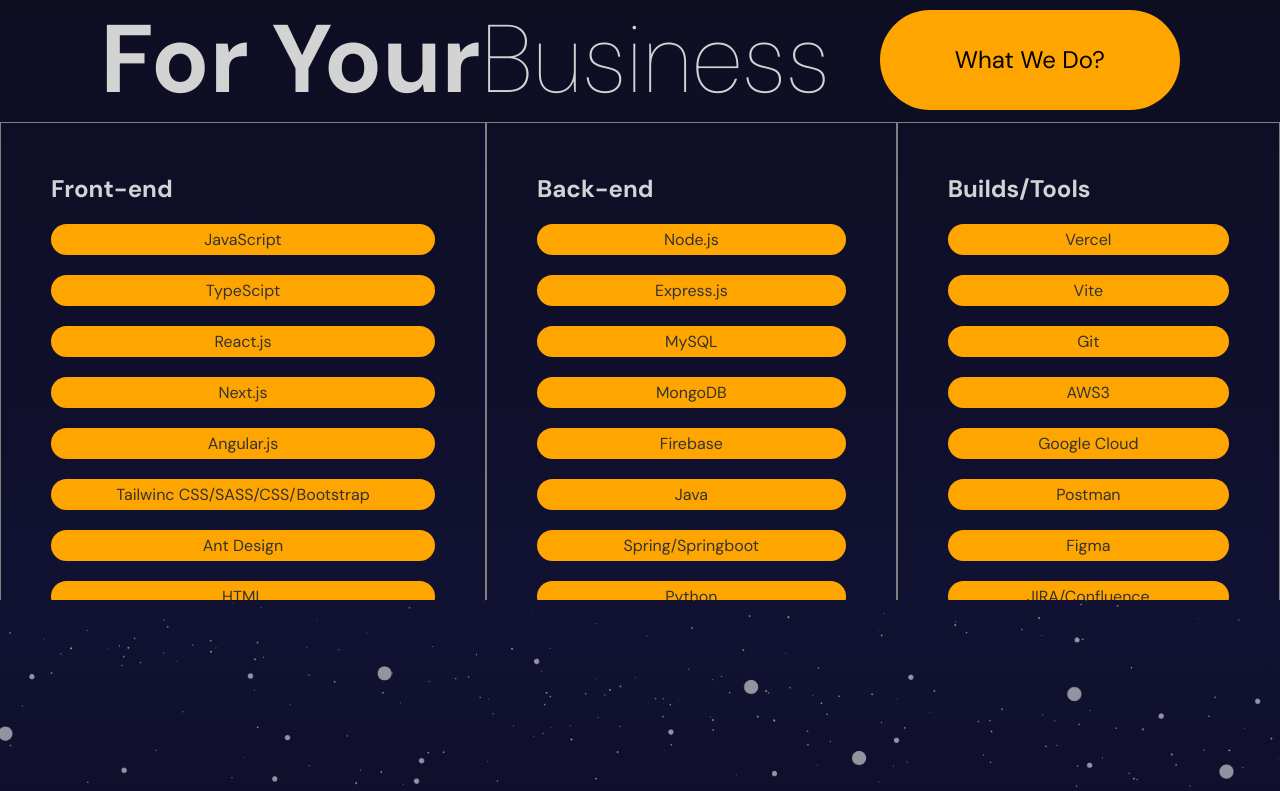
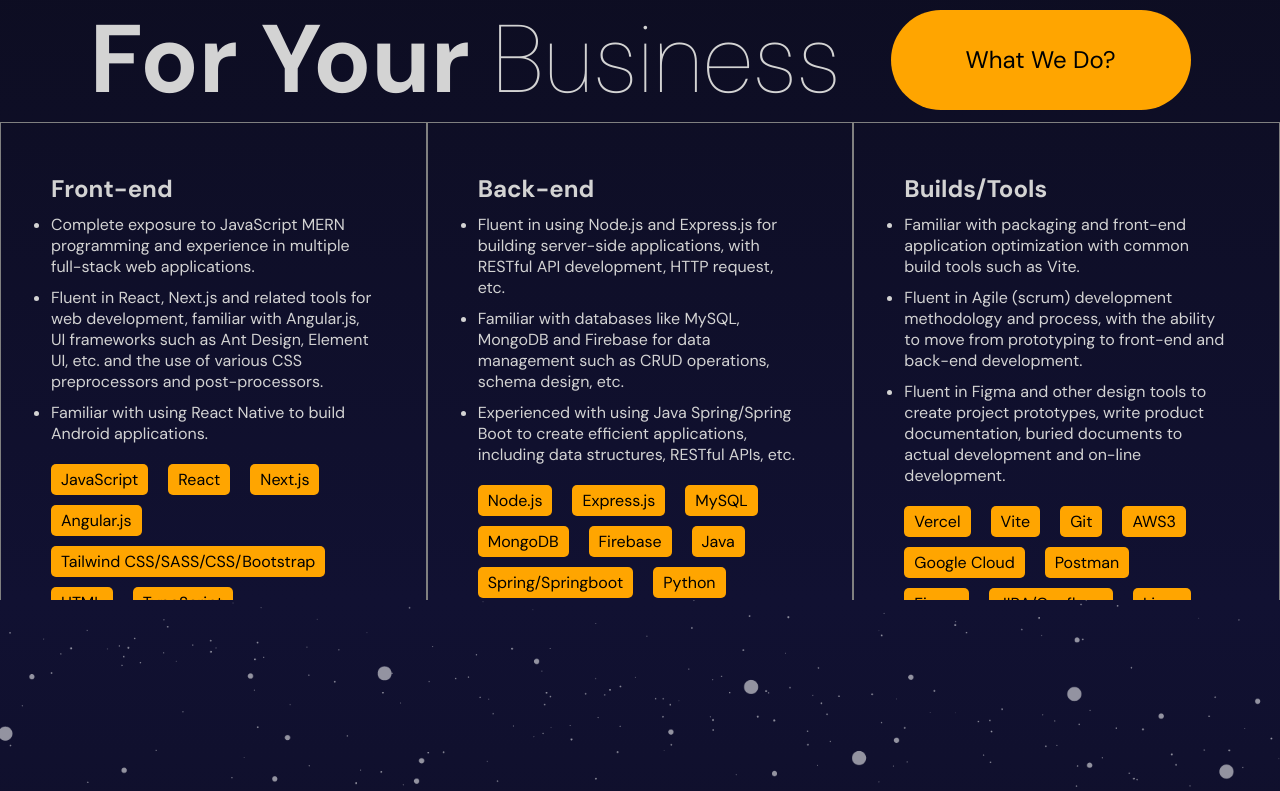
Before and after one commit to QianjunL/QianjuNL.github.io, a React (Vite) app: page / in a window 1280 px wide. Shown: the part 1800-2591 px from the top of the page. Built offline with nearby package versions, Linux system fonts and the light colour scheme.

Commit message:
update skills

```diff
--- a/src/components/experience/Experience.jsx
+++ b/src/components/experience/Experience.jsx
@@ -63,10 +63,10 @@
           contentStyle={{
             background: "transparent",
             padding: "10px",
-            boxShadow: "none"
+            boxShadow: "none",
           }}
           contentArrowStyle={{
-            borderRight: "12px solid white"
+            borderRight: "12px solid orange"
           }}
           date={item.date}
           iconStyle={{
--- a/src/components/experience/experience.scss
+++ b/src/components/experience/experience.scss
@@ -15,17 +15,20 @@
 
   .experience .vertical-timeline {
     margin-top: 40px;
+
 }
 
   .experience .vertical-timeline-element-icon {
     border: none !important;
   }
 
+
   .textContainer {
     padding: 10px;
 
     h3 {
       font-size: 22px;
+      color: orange;
       @include mobile {
         font-size: 12px;
     }
@@ -36,6 +39,7 @@
         padding: 0;
     }
     }
+
     }
   }
 
@@ -46,7 +50,7 @@
 
   .desc {
     font-size: 16px;
-    color: gray;
+    color: #D3D3D3;
     padding-left: 4px;
     letter-spacing: 0.05em;
 
--- a/src/components/hero/hero.scss
+++ b/src/components/hero/hero.scss
@@ -53,12 +53,16 @@
                 margin-right: 20px;
                 cursor: pointer;
                 font-weight: 300;
+                position: relative;
+                z-index: 1;
                 }
             }
 
             img {
                 width: 50px;
                 object-fit: contain;
+                position: relative;
+                z-index: 1;
             }
         }
     }
--- a/src/components/portfolio/Portfolio.jsx
+++ b/src/components/portfolio/Portfolio.jsx
@@ -10,7 +10,7 @@
         title: "Full-stack Ecommerce System",
         video: "https://drive.google.com/file/d/1y114sxbk__VeUnOE8MhsUDZ4EdUfSHAp/preview",
         tech: "React, Next.js, NextAuth.js, AWS3, Tailwind CSS, MongoDB, Axios, Stripe",
-        desc: "Lorem ipsum dolor sit amet consectetur adipisicing elit. Nesciunt illo sint necessitatibus cum asperiores quisquam saepe voluptatem in vitae similique, incidunt consectetur maxime enim neque suscipit eaque expedita? Voluptate, nemo.",
+        desc: "Implemented major workflow features including Google Signon, products, cart, order, payment, profile.",
         url:"https://github.com/QianjunL/ecommerce-front",
 
     },
@@ -18,7 +18,7 @@
         id: 2,
         title: "MERN Doctor Appointment Website",
         video: "https://drive.google.com/file/d/1W3wtxOcWjNIxBErI6k6Gtyi5m5iKHJ30/preview",
-        desc: "Key Accomplishments: A full-stack website including registration and login modules, user information management, 2 sets of separate access controls, and a booking and payment system.",
+        desc: "Key Accomplishments: A full-stack website including user registration and login modules, user information management, 2 sets of separate access controls, and a booking and payment system. This website allows users and doctors to login and manger their info separately, ",
         tech: "React, Express.js, MongoDB, Node.js, Tailwind CSS, Cloudinary, Stripe",
         url: "https://github.com/qianjun-ql/doctor-appointment",
     },
@@ -70,7 +70,6 @@
             <div className="container">
                 <div className="wrapper">
                     <div className="imageContainer"  ref={ref} >
-                    {console.log('Video URL:', item.video)}
                 <iframe src={item.video} width="640" height="480" allow="autoplay"></iframe>
                 </div>
                 <motion.div
--- a/src/components/skills/Skills.jsx
+++ b/src/components/skills/Skills.jsx
@@ -19,28 +19,58 @@
     },
 };
 
+const fTags = [
+    { name: "JavaScript", percentage: 90 },
+    { name: "React", percentage: 80 },
+    { name: "Next.js", percentage: 80 },
+    { name: "Angular.js", percentage: 80 },
+    { name: "Tailwind CSS/SASS/CSS/Bootstrap", percentage: 80 },
+    { name: "HTML", percentage: 80 },
+    { name: "TypeScript", percentage: 70 },
+    { name: "React Native", percentage: 70 },
+];
+
+const bTags = [
+    { name: "Node.js", percentage: 90 },
+    { name: "Express.js", percentage: 80 },
+    { name: "MySQL", percentage: 80 },
+    { name: "MongoDB", percentage: 80 },
+    { name: "Firebase", percentage: 80 },
+    { name: "Java", percentage: 70 },
+    { name: "Spring/Springboot", percentage: 70 },
+    { name: "Python", percentage: 50 },
+];
+
+const tTags = [
+    { name: "Vercel", percentage: 60 },
+    { name: "Vite", percentage: 60 },
+    { name: "Git", percentage: 80 },
+    { name: "AWS3", percentage: 70 },
+    { name: "Google Cloud", percentage: 70 },
+    { name: "Postman", percentage: 70 },
+    { name: "Figma", percentage: 90 },
+    { name: "JIRA/Confluce", percentage: 90 },
+    { name: "Linux", percentage: 60 },
+];
+
 const Skills = () => {
     const ref = useRef();
-    const isInView = useInView(ref, {margin: "-100px" });
+    const isInView = useInView(ref, { margin: "-100px" });
 
     return (
         <motion.div
             className="skills"
             variants={variants}
             initial="initial"
-    // animate="animate"
-    // whileInView="animate"
             ref={ref}
             animate={isInView && "animate"}
-    // animate={"animate"}
         >
             <motion.div className="textContainer" variants={variants}>
                 <p>
                     I am a full stack developer
                     <br /> and a product manager
-
                 </p>
-            <hr/>
+                <hr />
             </motion.div>
             <motion.div className="titleContainer" variants={variants}>
                 <div className="title">
@@ -51,55 +81,88 @@
                 </div>
                 <div className="title">
                     <h1>
-                    <motion.b whileHover={{ color: "orange" }}>For Your</motion.b>Business
+                        <motion.b whileHover={{ color: "orange" }}>For Your</motion.b> Business
                     </h1>
                     <button>What We Do?</button>
                 </div>
             </motion.div>
             <motion.div className="listContainer" variants={variants}>
-            <motion.div className="box" whileHover={{background: "lightgray", color: "black"}}>
+                <motion.div className="box" whileHover={{ background: "lightgray", color: "black" }}>
                     <h2>Front-end</h2>
-                <div class="tag-container">
-                    <span className="tag">JavaScript</span>
-                    <span className="tag">TypeScipt</span>
-                    <span className="tag">React.js</span>
-                    <span className="tag">Next.js</span>
-                    <span className="tag">Angular.js</span>
-                    <span className="tag">Tailwinc CSS/SASS/CSS/Bootstrap</span>
-                    <span className="tag">Ant Design</span>
-                    <span className="tag">HTML</span>
+                    <ul>
+                        <li>
+                            <p>Complete exposure to JavaScript MERN programming and experience in multiple full-stack web applications.</p>
+                        </li>
+                        <li>
+                            <p>Fluent in React, Next.js and related tools for web development, familiar with Angular.js, UI frameworks such as Ant Design, Element UI, etc. and the use of various CSS preprocessors and post-processors.</p>
+                        </li>
+                        <li>
+                            <p>Familiar with using React Native to build Android applications.</p>
+                        </li>
+                    </ul>
+
+                    <div className="tag-container">
+                        {fTags.map((tag, index) => (
+                            <div className="tag" key={index}>
+                                <div className="progress-bar" style={{ width: `${tag.percentage}%` }}>
+                                    <span className="percentage">{tag.percentage}%</span>
+                                </div>
+                                <span className="tag-name">{tag.name}</span>
+                            </div>
+                        ))}
                     </div>
                 </motion.div>
-                <motion.div className="box" whileHover={{background: "lightgray", color: "black"}}>
+                <motion.div className="box" whileHover={{ background: "lightgray", color: "black" }}>
                     <h2>Back-end</h2>
-                <div class="tag-container">
-                    <span className="tag">Node.js</span>
-                    <span className="tag">Express.js</span>
-                    <span className="tag">MySQL</span>
-                    <span className="tag">MongoDB</span>
-                    <span className="tag">Firebase</span>
-                    <span className="tag">Java</span>
-                    <span className="tag">Spring/Springboot</span>
-                    <span className="tag">Python</span>
+                    <ul>
+                        <li>
+                            <p>Fluent in using Node.js and Express.js for building server-side applications, with RESTful API development, HTTP request, etc.</p>
+                        </li>
+                        <li>
+                            <p>Familiar with databases like MySQL, MongoDB and Firebase for data management such as CRUD operations, schema design, etc.</p>
+                        </li>
+                        <li>
+                            <p>Experienced with using Java Spring/Spring Boot to create efficient applications, including data structures, RESTful APIs, etc.</p>
+                        </li>
+                    </ul>
+                    <div className="tag-container">
+                        {bTags.map((tag, index) => (
+                            <div className="tag" key={index}>
+                                <div className="progress-bar" style={{ width: `${tag.percentage}%` }}>
+                                    <span className="percentage">{tag.percentage}%</span>
+                                </div>
+                                <span className="tag-name">{tag.name}</span>
+                            </div>
+                        ))}
                     </div>
                 </motion.div>
-                <motion.div className="box" whileHover={{background: "lightgray", color: "black"}}>
+                <motion.div className="box" whileHover={{ background: "lightgray", color: "black" }}>
                     <h2>Builds/Tools</h2>
-                <div class="tag-container">
-                <span className="tag">Vercel</span>
-                <span className="tag">Vite</span>
-                    <span className="tag">Git</span>
-                    <span className="tag">AWS3</span>
-                    <span className="tag">Google Cloud</span>
-                    <span className="tag">Postman</span>
-                    <span className="tag">Figma</span>
-
-                    <span className="tag">JIRA/Confluence</span>
+                    <ul>
+                        <li>
+                            <p>Familiar with packaging and front-end application optimization with common build tools such as Vite.</p>
+                        </li>
+                        <li>
+                            <p>Fluent in Agile (scrum) development methodology and process, with the ability to move from prototyping to front-end and back-end development. </p>
+                        </li>
+                        <li>
+                            <p>Fluent in Figma and other design tools to create project prototypes, write product documentation, buried documents to actual development and on-line development.</p>
+                        </li>
+                    </ul>
+                    <div className="tag-container">
+                        {tTags.map((tag, index) => (
+                            <div className="tag" key={index}>
+                                <div className="progress-bar" style={{ width: `${tag.percentage}%` }}>
+                                    <span className="percentage">{tag.percentage}%</span>
+                                </div>
+                                <span className="tag-name">{tag.name}</span>
+                            </div>
+                        ))}
                     </div>
                 </motion.div>
             </motion.div>
         </motion.div>
-  )
+    );
 }
 
 export default Skills;
--- a/src/components/skills/skills.scss
+++ b/src/components/skills/skills.scss
@@ -52,7 +52,6 @@
             width: 100%;
         }
 
-
         .title {
             display: flex;
             gap: 50px;
@@ -82,7 +81,6 @@
 
                 @include mobile {
                     font-size: 24px;
-
                 }
             }
 
@@ -102,7 +100,6 @@
                 }
             }
         }
-
     }
 
     .listContainer {
@@ -118,8 +115,8 @@
 
         .box {
             padding: 50px;
+            flex: 1;
             border: 0.5px solid gray;
-            display: flex;
             flex-direction: column;
             justify-content: space-between;
 
@@ -130,36 +127,79 @@
                 padding: 20px;
             }
 
+            h2 {
+                margin-bottom: 10px;
+            }
+
             p {
+                margin-bottom: 10px;
                 @include mobile {
                     display: none;
                 }
             }
 
-
             .tag-container {
+                margin-top: 20px;
                 display: flex;
                 flex-wrap: wrap;
-                justify-content: center;
-                align-items: center;
             }
 
             .tag {
                 background-color: orange;
-                color: #333;
+                position: relative;
+                color: black;
                 padding: 5px 10px;
-                border-radius: 20px;
-                // margin-right: 6px;
-                // margin-bottom: 20px;
-                margin-top: 20px;
+                border-radius: 5px;
+                margin-right: 20px;
+                margin-bottom: 10px;
                 font-size: 16px;
-                width: 100%;
                 text-align: center;
+                overflow: hidden;
+                cursor: pointer;
+
                 @include mobile {
                     display: none;
                 }
+
+                .progress-bar {
+                    display: none;
+                    position: absolute;
+                    top: 0;
+                    left: 0;
+                    bottom: 0;
+                    background-color: rgba(102, 51, 153, 0.8);
+                    z-index: 1;
+                    height: 100%;
+                    border-radius: 5px;
                 }
 
+                &:hover .progress-bar {
+                    display: block;
+                }
+
+                .tag-name {
+                    z-index: 2;
+                }
+
+                &:hover .tag-name {
+                    visibility: hidden;
+                }
+
+                .percentage {
+                    display: none;
+                    position: absolute;
+                    top: 50%;
+                    left: 50%;
+                    transform: translate(-50%, -50%);
+                    color: white;
+                    font-weight: bold;
+                    z-index: 2;
+                }
+
+                &:hover .percentage {
+                    display: block;
+                }
+            }
         }
 
         button {
```
Also changed, not shown: src/components/hero/Hero.jsx (+7 -16 lines). Lines whose indentation alone changed are shown as unchanged.
